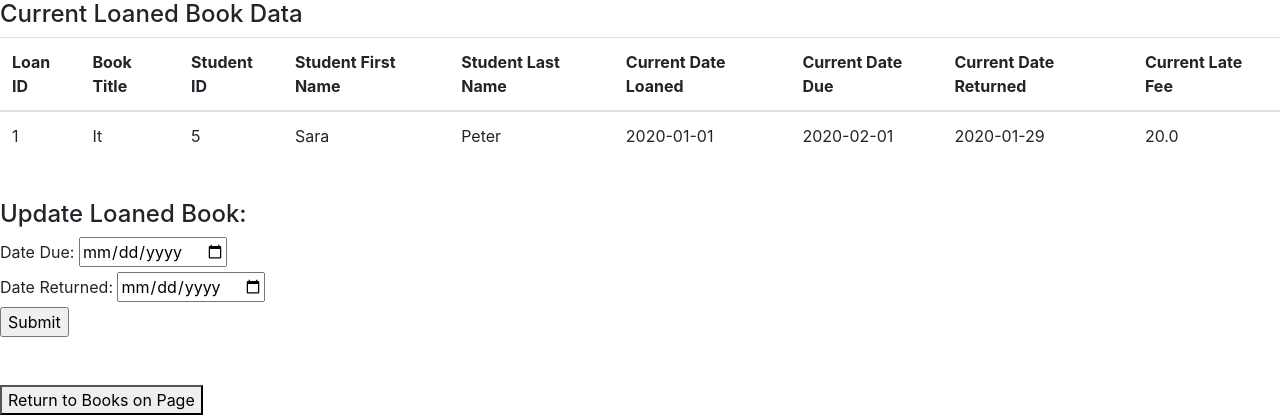
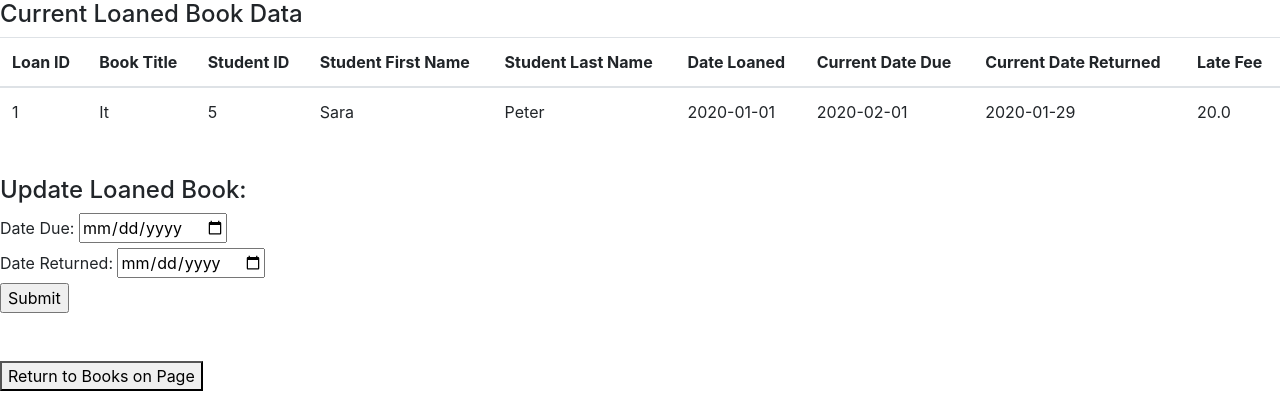
Before and after one commit to loganjensen/Library-Management-System, a Flask app: page /updateloanbook/1 in a window 1280 px wide. Shown: the part 56-476 px from the top of the page. Run offline with Flask 2, Linux system fonts and the light colour scheme; data comes from the database, SQL or seed files in the repository; data that the repository does not hold is empty; some libraries are stand-ins or nearby versions.

Commit message:
Updated titles

```diff
--- a/templates/addstudent.html
+++ b/templates/addstudent.html
@@ -4,7 +4,7 @@
 {% block content %}
   <form action="/addstudent" method="POST">
     <fieldset>
-      <h4>Add a student:</h4>
+      <h4>Add a Student:</h4>
         <label for="fname">First name:</label>
         <input type="text" id="fname" name="fname" required>
         <br>
--- a/templates/books.html
+++ b/templates/books.html
@@ -25,6 +25,7 @@
         <th scope="col">Author First Name</th>
         <th scope="col">Author Last Name</th>
         <th scope="col">Genre</th>
+        <th scope="col">Edit Book</th>
       </tr>
     </thead>
     {% for book in books %}
--- a/templates/updateloanbook.html
+++ b/templates/updateloanbook.html
@@ -12,10 +12,10 @@
       <th scope="col">Student ID</th>
       <th scope="col">Student First Name</th>
       <th scope="col">Student Last Name</th>
-      <th scope="col">Current Date Loaned</th>
+      <th scope="col">Date Loaned</th>
       <th scope="col">Current Date Due</th>
       <th scope="col">Current Date Returned</th>
-      <th scope="col">Current Late Fee</th>
+      <th scope="col">Late Fee</th>
     </tr>
   </thead>
   <tbody>
--- a/templates/updatestudent.html
+++ b/templates/updatestudent.html
@@ -26,7 +26,7 @@
 <!--Form to update student information-->
 <form action="/updatestudent/{{studentID[0]}}" method='POST'>
     <fieldset>
-      <h4>Update student:</h4>
+      <h4>Update Student:</h4>
         <input type="hidden" name="id" id="id" value = "{{studentID[0]}}">
         <label for="fname">First name:</label>
         <input type="text" id="fname" name="fname" required>
```
